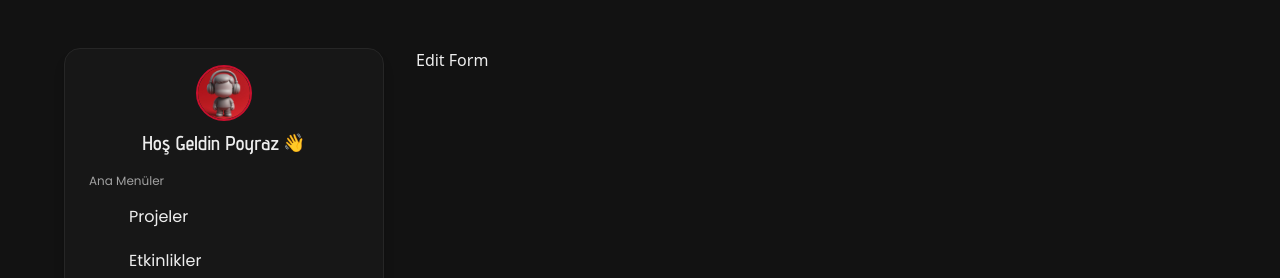
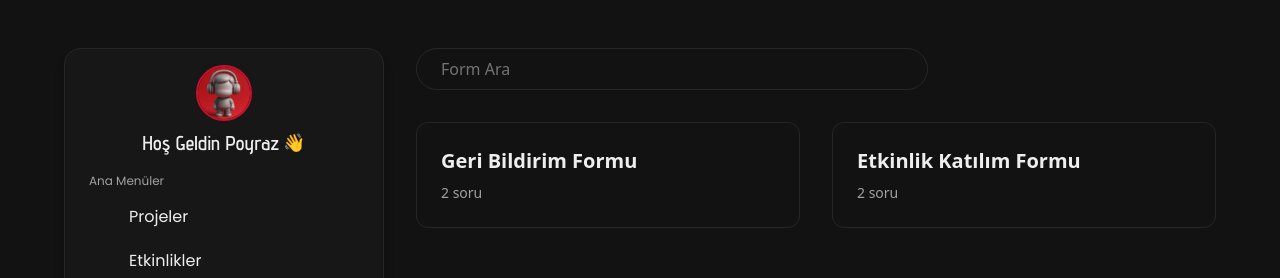
Before and after one commit to HSD-OSTIMTECH/HSD-Landing, a Next.js app: page /admin/forms/edit in a window 1280 px wide. Shown: the top 278 px of the page. Built offline with nearby package versions, Linux system fonts and the light colour scheme; some icons are missing.

Commit message:
feat: done edit form admin page site

```diff
--- a/pages/admin/forms/edit.tsx
+++ b/pages/admin/forms/edit.tsx
@@ -1,9 +1,154 @@
-import React from 'react'
+import React, { useState } from 'react';
+import FormCard from '@/components/shared/formCard';
+import Button from '@/components/ui/button';
+import { Icon } from '@iconify/react';
+
+// Dummy form verisi
+const dummyForms = [
+  {
+    id: 1,
+    title: 'Geri Bildirim Formu',
+    questions: [
+      { id: 1, text: 'Adınız nedir?' },
+      { id: 2, text: 'Görüşleriniz?' },
+    ],
+  },
+  {
+    id: 2,
+    title: 'Etkinlik Katılım Formu',
+    questions: [
+      { id: 1, text: 'Etkinliğe katıldınız mı?' },
+      { id: 2, text: 'Etkinlik hakkındaki düşünceleriniz?' },
+    ],
+  },
+];
 
 const EditForm = () => {
+  const [search, setSearch] = useState('');
+  const [modalOpen, setModalOpen] = useState(false);
+  const [selectedForm, setSelectedForm] = useState<typeof dummyForms[0] | null>(null);
+  const [questions, setQuestions] = useState<{ id: number; text: string }[]>([]);
+  const [editingId, setEditingId] = useState<number | null>(null);
+  const [editValue, setEditValue] = useState('');
+
+  const filteredForms = dummyForms.filter(f =>
+    search === '' || f.title.toLowerCase().includes(search.toLowerCase())
+  );
+
+  const openModal = (form: typeof dummyForms[0]) => {
+    setSelectedForm(form);
+    setQuestions(form.questions);
+    setModalOpen(true);
+  };
+
+  const closeModal = () => {
+    setModalOpen(false);
+    setSelectedForm(null);
+    setEditingId(null);
+    setEditValue('');
+  };
+
+  const handleEdit = (id: number, text: string) => {
+    setEditingId(id);
+    setEditValue(text);
+  };
+
+  const handleEditSave = (id: number) => {
+    setQuestions(prev => prev.map(q => q.id === id ? { ...q, text: editValue } : q));
+    setEditingId(null);
+    setEditValue('');
+  };
+
+  const handleDelete = (id: number) => {
+    setQuestions(prev => prev.filter(q => q.id !== id));
+  };
+
+  const handleFormDelete = () => {
+    // Form silme işlemi burada (API vs.)
+    closeModal();
+  };
+
   return (
-    <div>Edit Form</div>
-  )
-}
+    <div className="min-h-screen">
+      {/* Arama */}
+      <div className="flex flex-col md:flex-row gap-4 mb-8 items-center">
+        <input
+          type="text"
+          placeholder="Form Ara"
+          value={search}
+          onChange={e => setSearch(e.target.value)}
+          className="flex-1 bg-black border border-neutral-800 rounded-full px-6 py-2 text-white placeholder:text-neutral-500 focus:outline-none focus:border-primary max-w-lg"
+        />
+      </div>
+      {/* Form kartları */}
+      <div className="grid grid-cols-1 md:grid-cols-2 gap-8">
+        {filteredForms.map(form => (
+          <FormCard
+            key={form.id}
+            id={form.id}
+            title={form.title}
+            questionCount={form.questions.length}
+            onClick={() => openModal(form)}
+          />
+        ))}
+      </div>
 
-export default EditForm
+      {/* Modal */}
+      {modalOpen && selectedForm && (
+        <div
+          className="fixed inset-0 z-50 flex items-center justify-center bg-black/80"
+          onClick={e => {
+            if (e.target === e.currentTarget) closeModal();
+          }}
+        >
+          <div
+            className="bg-black rounded-xl p-8 w-full max-w-lg relative border border-neutral-800"
+            onClick={e => e.stopPropagation()}
+          >
+            <button
+              onClick={closeModal}
+              className="absolute top-4 right-4 text-white hover:text-primary transition cursor-pointer text-2xl"
+            >
+              <Icon icon="mdi:close" />
+            </button>
+            <h2 className="text-2xl font-bold text-white mb-6">Formu Düzenle</h2>
+            <div className="mb-6">
+              <div className="text-lg text-white font-semibold mb-2">{selectedForm.title}</div>
+              <div className="space-y-4">
+                {questions.map(q => (
+                  <div key={q.id} className="bg-neutral-900 border border-neutral-800 rounded-lg p-4 flex items-center gap-4">
+                    {editingId === q.id ? (
+                      <>
+                        <input
+                          type="text"
+                          value={editValue}
+                          onChange={e => setEditValue(e.target.value)}
+                          className="flex-1 border w-full border-neutral-700 rounded-full px-4 py-2 text-white bg-black focus:outline-none focus:border-primary"
+                          onKeyDown={e => { if (e.key === 'Enter') { e.preventDefault(); handleEditSave(q.id); } }}
+                        />
+                        <Button onClick={() => handleEditSave(q.id)} variant="primary">Kaydet</Button>
+                        <Button onClick={() => setEditingId(null)} variant="outline">İptal</Button>
+                      </>
+                    ) : (
+                      <>
+                        <span className="flex-1 text-white">{q.text}</span>
+                        <Button onClick={() => handleEdit(q.id, q.text)} variant="outline">Düzenle</Button>
+                        <Button onClick={() => handleDelete(q.id)} variant="outline">Sil</Button>
+                      </>
+                    )}
+                  </div>
+                ))}
+              </div>
+            </div>
+            <div className="flex gap-4">
+              <Button onClick={closeModal}>Kaydet</Button>
+              <Button variant="outline" onClick={handleFormDelete}>Formu Sil</Button>
+            </div>
+          </div>
+        </div>
+      )}
+    </div>
+  );
+};
+
+export default EditForm;
```
